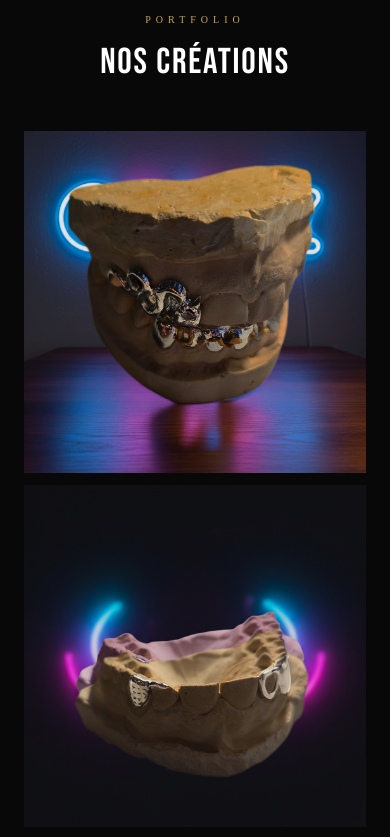
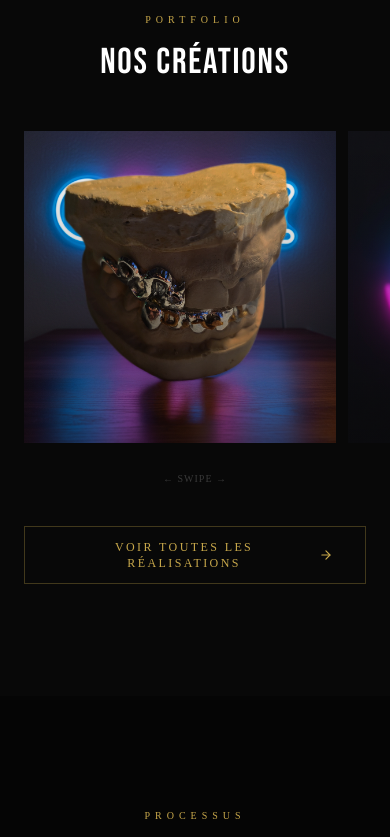
Before and after one commit to DVL15/dragon-grillz, a Next.js app: page / in a window 390 px wide. Shown: the part 2060-2897 px from the top of the page. Built offline with nearby package versions, Linux system fonts and the light colour scheme.

Commit message:
swipe carousel on homepage gallery mobile

```diff
--- a/app/page.tsx
+++ b/app/page.tsx
@@ -201,7 +201,21 @@ export default function HomePage() {
             <h2 className="font-bebas text-4xl md:text-6xl tracking-wider">NOS CRÉATIONS</h2>
           </motion.div>
 
-          <div className="grid grid-cols-1 md:grid-cols-3 gap-3 mb-10">
+          {/* Mobile carousel */}
+          <div className="md:hidden mb-10">
+            <div className="flex overflow-x-auto snap-x snap-mandatory gap-3 -mx-6 px-6 pb-4 [&::-webkit-scrollbar]:hidden">
+              {galleryPreviews.map((img, i) => (
+                <div key={i} className="snap-center shrink-0 w-[80vw] relative aspect-square overflow-hidden">
+                  <Image src={img.src} alt={img.alt} fill className="object-cover" />
+                  <div className="absolute inset-0 bg-gradient-to-t from-black/40 to-transparent" />
+                </div>
+              ))}
+            </div>
+            <p className="text-white/20 text-[10px] tracking-widest text-center mt-3 uppercase">← Swipe →</p>
+          </div>
+
+          {/* Desktop grid */}
+          <div className="hidden md:grid grid-cols-3 gap-3 mb-10">
             {galleryPreviews.map((img, i) => (
               <motion.div
                 key={i}
```
